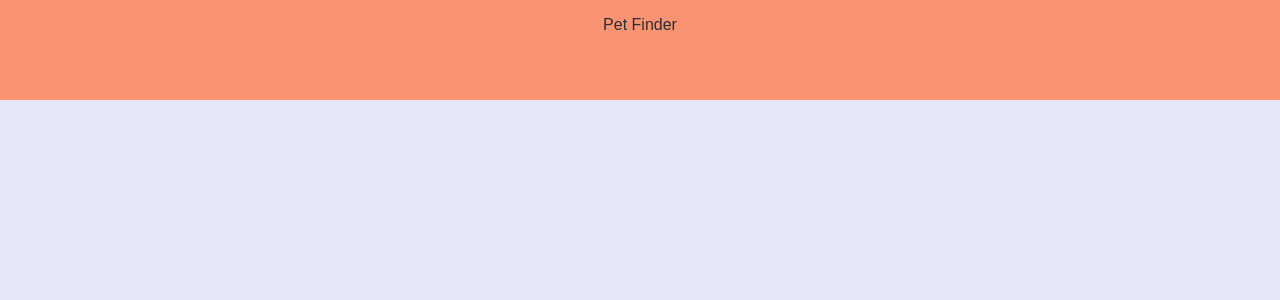
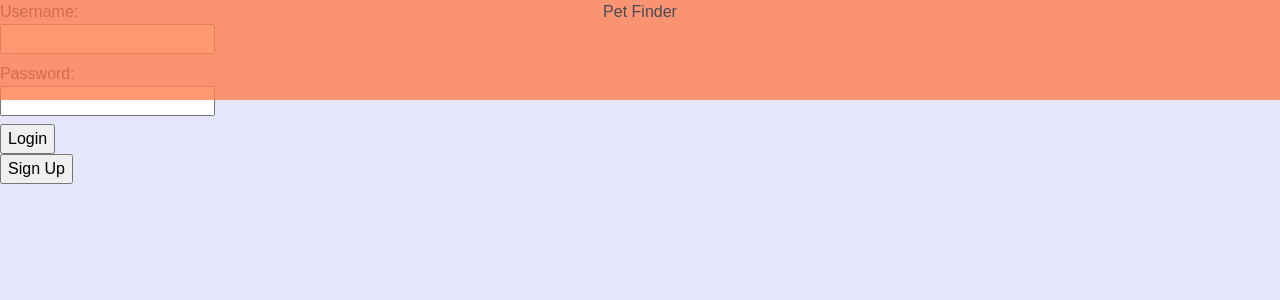
Before and after one commit to Cdriscoll621/Barker, a React (Create React App) app in the folder final/: page / in a window 1280 px wide. Shown: the top 300 px of the page. Built offline with nearby package versions, Linux system fonts and the light colour scheme; the HTML template or start-up script is replaced by a standard one.

Commit message:
added input/form section

```diff
--- a/final/public/index.html
+++ b/final/public/index.html
@@ -4,6 +4,8 @@
     <meta charset="utf-8">
     <meta name="viewport" content="width=device-width, initial-scale=1, shrink-to-fit=no">
     <meta name="theme-color" content="#000000">
+    <link rel="stylesheet" href="https://maxcdn.bootstrapcdn.com/bootstrap/4.0.0/css/bootstrap.min.css" integrity="sha384-Gn5384xqQ1aoWXA+058RXPxPg6fy4IWvTNh0E263XmFcJlSAwiGgFAW/dAiS6JXm" crossorigin="anonymous">
+
     <title>Play Date Finder</title>
   </head>
   <body>
--- a/final/src/App.js
+++ b/final/src/App.js
@@ -1,7 +1,7 @@
 import React, { Component } from 'react';
 import './App.css';
 import Header from "./Components/Header/Header";
-// import Enter from './Components/Enter/Enter';
+import Enter from "./Components/Enter/Enter";
 
 class App extends Component {
     render() {
@@ -13,8 +13,33 @@
                         Pet Finder
                     </p>
                 </Header>
+
+                 <Enter>
+
+                    <form>
+                        <label>
+                            Username:
+                            <input type="text" name="name" />
+                        </label>
+                        <label>
+                            Password:
+                            <input type="text" name="name" />
+                        </label>
+                        <input type="submit" value="Login" />
+                        <input type="submit" value="Sign Up" />
+                    </form>
+
+
+
+
+                 </Enter>
+
             </div>
+
+
+
         );
+
     }
 }
 export default App;
--- a/final/src/Components/Enter/Enter.js
+++ b/final/src/Components/Enter/Enter.js
@@ -3,4 +3,7 @@
 
 const Enter = props => <div className="enter">{props.children}</div>;
 
+
+
+
 export default Enter;
```
